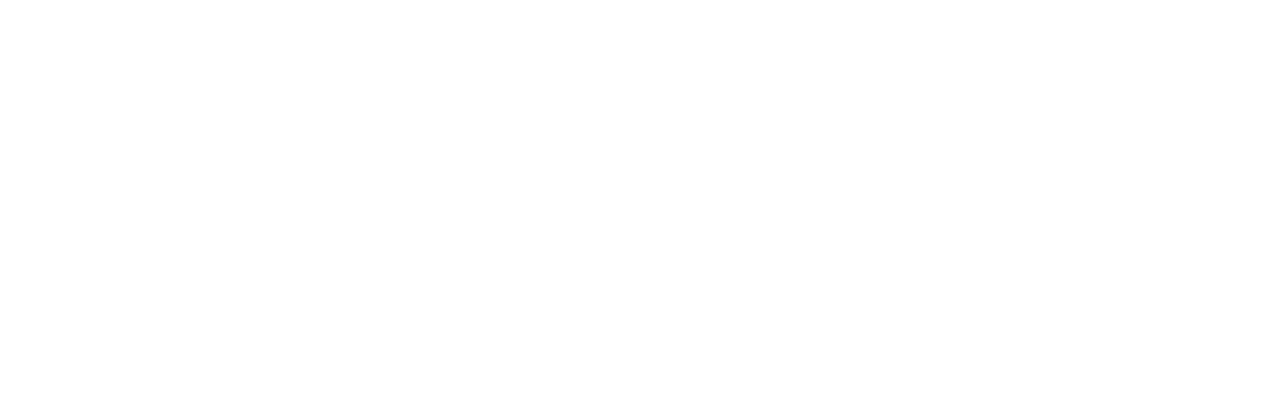
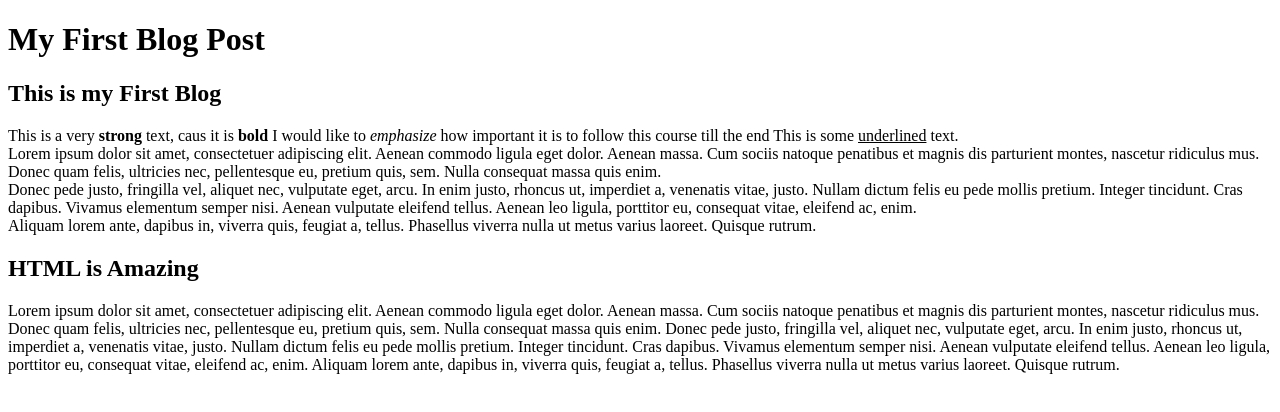
Before and after one commit to DavidRinM/HTML-CSS-Course, a plain HTML site: page My Blog Post/index.html in a window 1280 px wide. Drawn offline with Linux system fonts and the light colour scheme.

Commit message:
Filling the first Structure

```diff
--- a/My Blog Post/index.html
+++ b/My Blog Post/index.html
@@ -1,5 +1,40 @@
 <!DOCTYPE html>
 <html>
-    <head></head>
-    <body></body>
+    <head>
+        <title>My First Blog Post</title>
+    </head>
+    <body>
+        <h1>My First Blog Post</h1>
+        <h2>This is my First Blog</h2>
+        <p>
+            This is a very <strong>strong</strong> text, caus it is <strong>bold</strong>
+            I would like to <em>emphasize</em> how important it is to follow this course till the end
+            This is some <u>underlined</u> text. <br>
+            Lorem ipsum dolor sit amet, consectetuer adipiscing elit.
+            Aenean commodo ligula eget dolor. Aenean massa.
+            Cum sociis natoque penatibus et magnis dis parturient montes, nascetur ridiculus mus.
+            Donec quam felis, ultricies nec, pellentesque eu, pretium quis, sem.
+            Nulla consequat massa quis enim.<br>
+            Donec pede justo, fringilla vel, aliquet nec, vulputate eget, arcu. In enim justo,
+            rhoncus ut, imperdiet a, venenatis vitae, justo. Nullam dictum felis eu pede mollis pretium.
+            Integer tincidunt. Cras dapibus. Vivamus elementum semper nisi. Aenean vulputate eleifend tellus.
+            Aenean leo ligula, porttitor eu, consequat vitae, eleifend ac, enim.<br>
+            Aliquam lorem ante, dapibus in, viverra quis, feugiat a, tellus.
+            Phasellus viverra nulla ut metus varius laoreet. Quisque rutrum.
+        </p>
+        <h2>HTML is Amazing</h2>
+        <p>
+            Lorem ipsum dolor sit amet, consectetuer adipiscing elit.
+            Aenean commodo ligula eget dolor. Aenean massa.
+            Cum sociis natoque penatibus et magnis dis parturient montes, nascetur ridiculus mus.
+            Donec quam felis, ultricies nec, pellentesque eu, pretium quis, sem.
+            Nulla consequat massa quis enim.
+            Donec pede justo, fringilla vel, aliquet nec, vulputate eget, arcu. In enim justo,
+            rhoncus ut, imperdiet a, venenatis vitae, justo. Nullam dictum felis eu pede mollis pretium.
+            Integer tincidunt. Cras dapibus. Vivamus elementum semper nisi. Aenean vulputate eleifend tellus.
+            Aenean leo ligula, porttitor eu, consequat vitae, eleifend ac, enim.
+            Aliquam lorem ante, dapibus in, viverra quis, feugiat a, tellus.
+            Phasellus viverra nulla ut metus varius laoreet. Quisque rutrum.
+        </p>
+    </body>
 </html>
```
